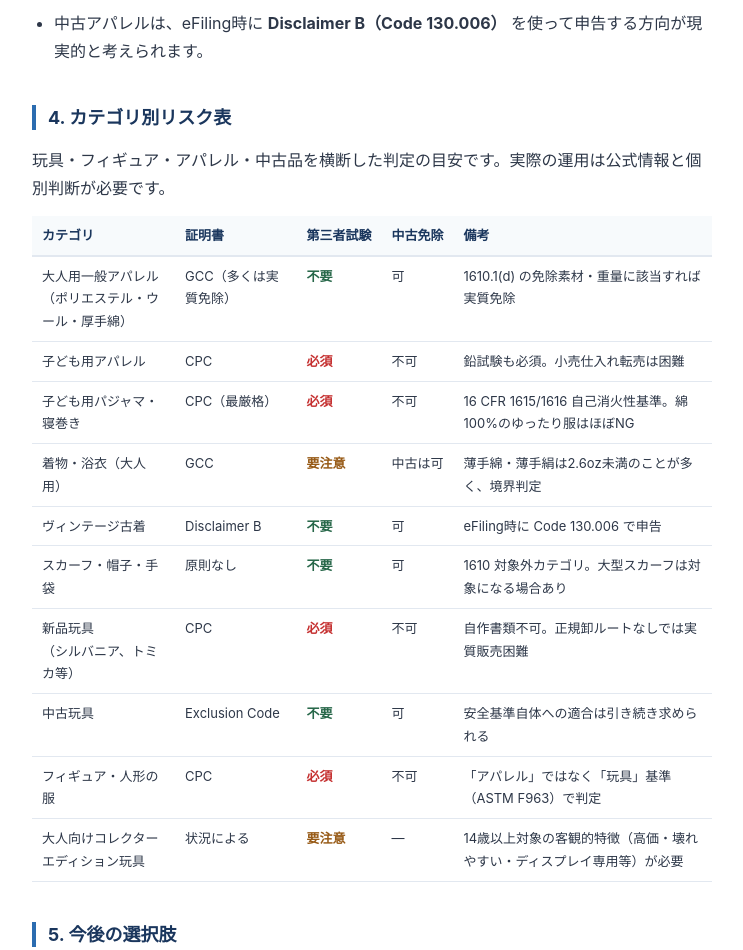
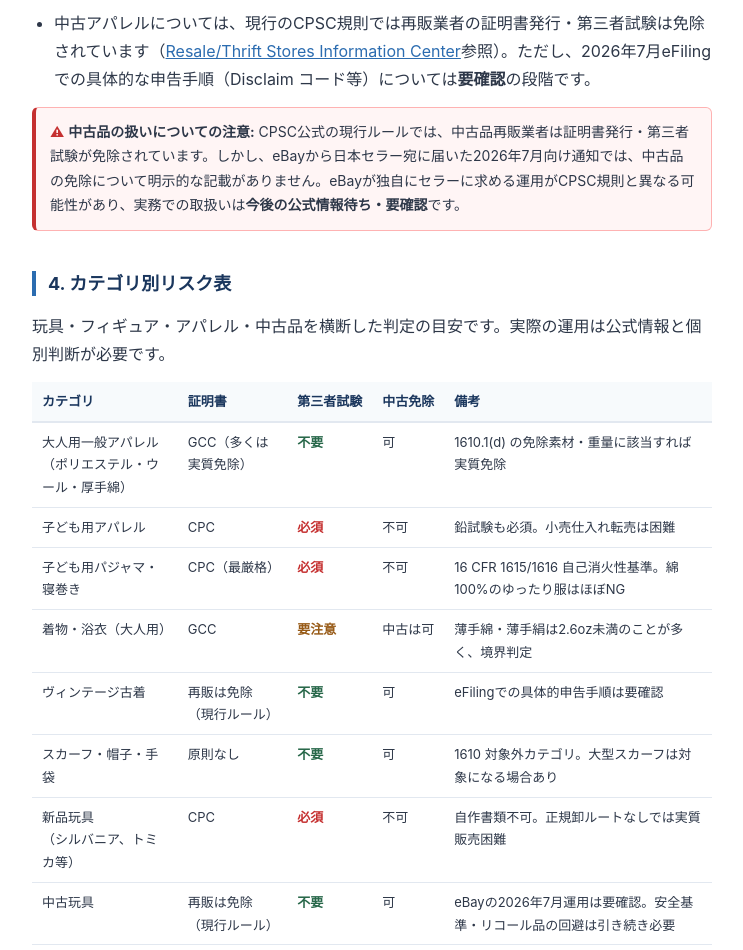
Before and after one commit to naokijodan/cpsc-proposal, a plain HTML site: page index.html in a window 1280 px wide. Shown: the part 2027-2977 px from the top of the page, without its empty margins (268-1011 px from the left). Drawn offline with Linux system fonts and the light colour scheme.

Commit message:
fix: 中古品の扱いを「現行ルール免除だが eBay運用は要確認」に修正
- 中古玩具・ヴィンテージ古着のリスク表から「Disclaimer B」「Exclusion Code」の具体名を削除
- CPSC公式は再販業者を証明書・試験から免除しているが、eBayの2026年7月通知では中古免除の明示記載なし
- 「今後の公式情報待ち・要確認」である旨のcalloutを追加
- 参考資料の404リンクを実在URL(Resale/Thrift Stores Center、Resellers Guide PDF)に差し替え

```diff
--- a/index.html
+++ b/index.html
@@ -240,8 +240,12 @@
           <li>子ども用パジャマ・寝巻きは最も厳格なカテゴリ（16 CFR 1615/1616 の自己消火性基準）</li>
         </ul>
       </li>
-      <li>中古アパレルは、eFiling時に <b>Disclaimer B（Code 130.006）</b> を使って申告する方向が現実的と考えられます。</li>
+      <li>中古アパレルについては、現行のCPSC規則では再販業者の証明書発行・第三者試験は免除されています（<a href="https://www.cpsc.gov/Business--Manufacturing/Business-Education/ResaleThrift-Stores-Information-Center" target="_blank" rel="noopener noreferrer">Resale/Thrift Stores Information Center</a>参照）。ただし、2026年7月eFilingでの具体的な申告手順（Disclaim コード等）については<b>要確認</b>の段階です。</li>
     </ul>
+
+    <div class="callout">
+      <span class="mark">⚠</span><b>中古品の扱いについての注意:</b> CPSC公式の現行ルールでは、中古品再販業者は証明書発行・第三者試験が免除されています。しかし、eBayから日本セラー宛に届いた2026年7月向け通知では、中古品の免除について明示的な記載がありません。eBayが独自にセラーに求める運用がCPSC規則と異なる可能性があり、実務での取扱いは<b>今後の公式情報待ち・要確認</b>です。
+    </div>
   </section>
 
   <!-- Section 4 -->
@@ -290,10 +294,10 @@
           </tr>
           <tr>
             <td>ヴィンテージ古着</td>
-            <td>Disclaimer B</td>
+            <td>再販は免除<br>（現行ルール）</td>
             <td class="risk-lo">不要</td>
             <td>可</td>
-            <td>eFiling時に Code 130.006 で申告</td>
+            <td>eFilingでの具体的申告手順は要確認</td>
           </tr>
           <tr>
             <td>スカーフ・帽子・手袋</td>
@@ -311,10 +315,10 @@
           </tr>
           <tr>
             <td>中古玩具</td>
-            <td>Exclusion Code</td>
+            <td>再販は免除<br>（現行ルール）</td>
             <td class="risk-lo">不要</td>
             <td>可</td>
-            <td>安全基準自体への適合は引き続き求められる</td>
+            <td>eBayの2026年7月運用は要確認。安全基準・リコール品の回避は引き続き必要</td>
           </tr>
           <tr>
             <td>フィギュア・人形の服</td>
@@ -342,7 +346,7 @@
     <ol class="options">
       <li>
         <span class="title">中古品に絞る</span>
-        <span class="desc">CPC発行義務から免除され、eFilingでは Exclusion Code を申告するだけで済みます。最もシンプルで法的リスクの低い方針です。</span>
+        <span class="desc">CPSCの現行ルールでは、中古品再販業者は証明書発行・第三者試験の義務から免除されています。原則的には最もシンプルな方針ですが、<b>eBayから日本セラーに届いた2026年7月通知では中古品の免除について明示的な記載がない</b>ため、実際のeFiling申告手順・eBayの運用ポリシーは今後の公式情報で要確認です。</span>
       </li>
       <li>
         <span class="title">新品を「箱なし中古」として出品</span>
@@ -369,8 +373,10 @@
     <h3>CPSC公式</h3>
     <ul>
       <li><a href="https://www.cpsc.gov/eFiling" target="_blank" rel="noopener noreferrer">CPSC eFiling</a></li>
+      <li><a href="https://www.cpsc.gov/FAQ/eFiling-Frequently-Asked-Questions-FAQ" target="_blank" rel="noopener noreferrer">eFiling FAQ</a></li>
       <li><a href="https://www.cpsc.gov/Business--Manufacturing/Testing-Certification/Lab-Accreditation/Rules-Requiring-Third-Party-Testing" target="_blank" rel="noopener noreferrer">第三者試験必要規則リスト</a></li>
-      <li><a href="https://www.cpsc.gov/Business--Manufacturing/Business-Education/Secondary-Market-Resellers-Thrift-Stores-and-Relief-Organizations" target="_blank" rel="noopener noreferrer">Secondary Market Resellers ガイダンス</a></li>
+      <li><a href="https://www.cpsc.gov/Business--Manufacturing/Business-Education/ResaleThrift-Stores-Information-Center" target="_blank" rel="noopener noreferrer">Resale/Thrift Stores Information Center（中古品再販）</a></li>
+      <li><a href="https://www.cpsc.gov/s3fs-public/254_ResellersGuide_2-5-25.pdf" target="_blank" rel="noopener noreferrer">Resellers Guide to Selling Safer Products (2025年2月 PDF)</a></li>
       <li><a href="https://www.cpsc.gov/cgi-bin/labsearch/" target="_blank" rel="noopener noreferrer">CPSC認定試験所検索</a></li>
       <li><a href="https://www.cpsc.gov/Business--Manufacturing/Business-Education/Business-Guidance/Clothing" target="_blank" rel="noopener noreferrer">Clothing guidance</a></li>
     </ul>
@@ -401,7 +407,7 @@
       <b>免責事項:</b> 本資料はリサーチに基づく考察であり、法的助言ではありません。実際の販売・申告にあたっては、CPSC公式情報および専門家（弁護士・通関業者・認定試験所）に最終確認してください。記載内容は2026年4月8日時点のもので、規制は変更される可能性があります。
     </div>
     <p>公開日: 2026年4月8日</p>
-    <p>更新履歴: 2026-03-29 初版（legacy.html） / 2026-04-08 リサーチ反映による改訂（本版）</p>
+    <p>更新履歴: 2026-03-29 初版（legacy.html） / 2026-04-08 リサーチ反映による改訂 / 2026-04-08 中古品の扱いを「現行ルールでは免除だが、eBayの2026年7月運用は要確認」に修正、参考資料の404リンクを実在URLに差し替え</p>
     <p>リポジトリ: <a href="https://github.com/naokijodan/cpsc-proposal" target="_blank" rel="noopener noreferrer">github.com/naokijodan/cpsc-proposal</a></p>
   </footer>
 
```
